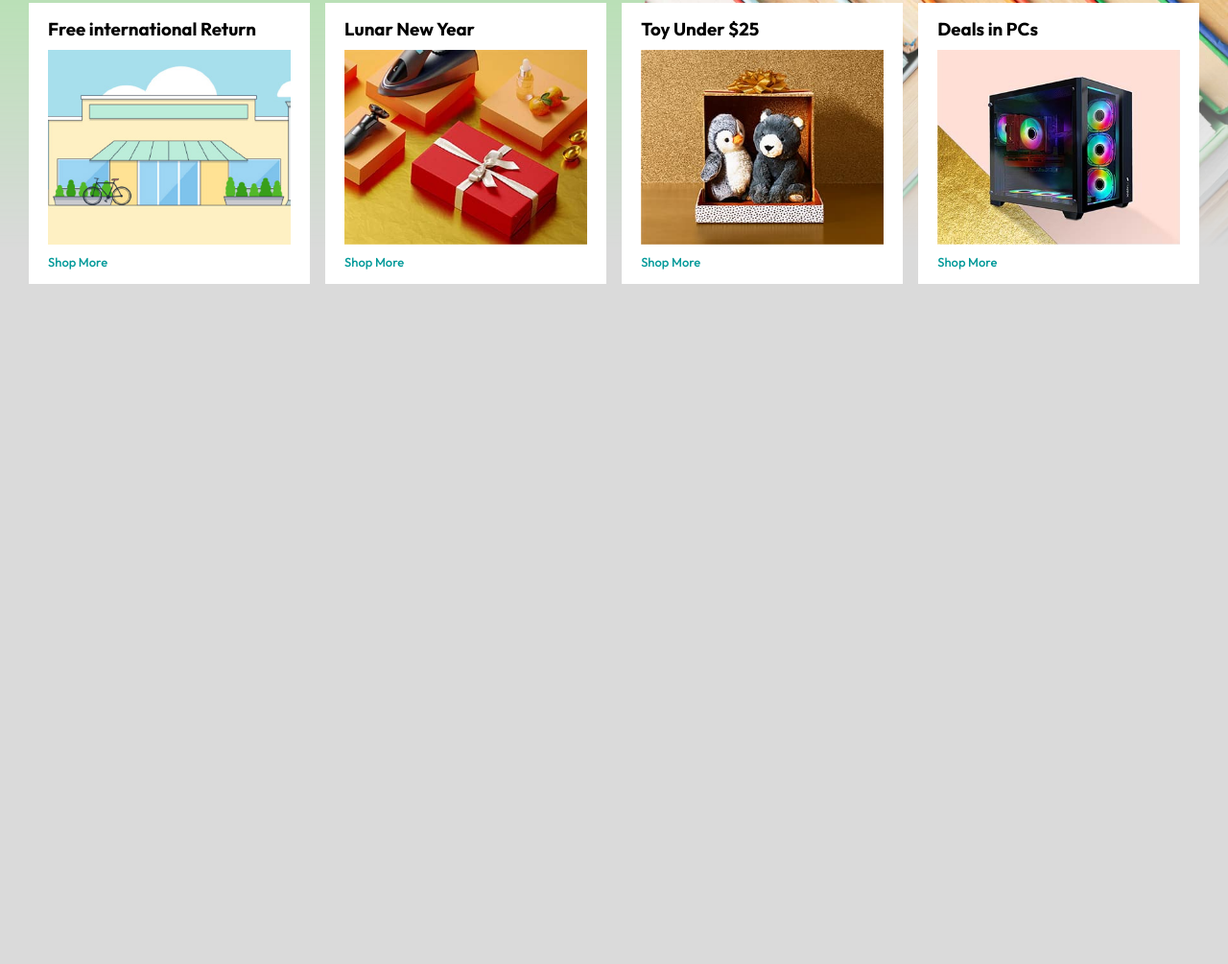
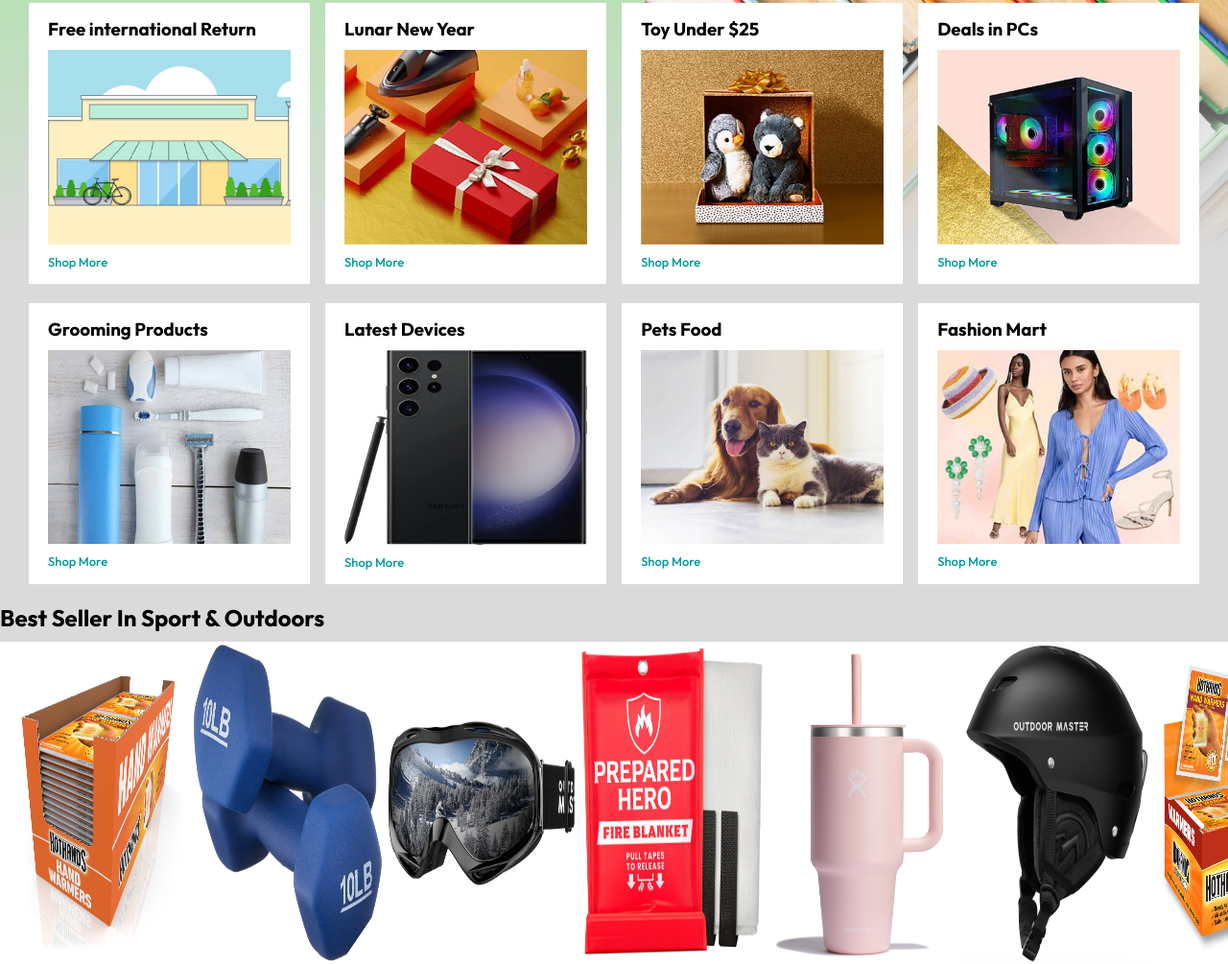
Before and after one commit to Learnwave/amazon_clone, a plain HTML site: page index.html in a window 1280 px wide. Shown: the part 355-1360 px from the top of the page at 96% size. Before the commit the page ends 800 px from the top, so only its background shows below. Drawn offline with Linux system fonts and the light colour scheme.

Commit message:
new feature added

```diff
--- a/index.html
+++ b/index.html
@@ -93,6 +93,45 @@
                 <a href="#"> Shop More</a>
             </div>
         </div>
+        <div class="box-row ">
+            <div class="box-col">
+                <h3>Grooming Products</h3>
+                <img src="./assets/box2-1.jpg" alt="">
+                <a href="#"> Shop More</a>
+            </div>
+            <div class="box-col">
+                <h3>Latest Devices</h3>
+                <img src="./assets/box2-2.jpg" alt="">
+                <a href="#"> Shop More</a>
+            </div>
+            <div class="box-col">
+                <h3>Pets Food</h3>
+                <img src="./assets/box2-3.jpg" alt="">
+                <a href="#"> Shop More</a>
+            </div>
+            <div class="box-col">
+                <h3>Fashion Mart</h3>
+                <img src="./assets/box2-4.jpg" alt="">
+                <a href="#"> Shop More</a>
+            </div>
+        </div>
+        <div class="product-slider">
+            <h2>Best Seller In Sport & Outdoors</h2>
+            <div class="products">
+                <img src="./assets/product1-1.jpg" alt="">
+                <img src="./assets/product1-2.jpg" alt="">
+                <img src="./assets/product1-3.jpg" alt="">
+                <img src="./assets/product1-4.jpg" alt="">
+                <img src="./assets/product1-5.jpg" alt="">
+                <img src="./assets/product1-6.jpg" alt="">
+                <img src="./assets/product1-7.jpg" alt="">
+                <img src="./assets/product1-8.jpg" alt="">
+                <img src="./assets/product1-9.jpg" alt="">
+                <img src="./assets/product1-10.jpg" alt="">
+            </div>
+        </div>
+
+
     <script src="./script.js"></script>
 </body>
 </html>
--- a/style.css
+++ b/style.css
@@ -154,3 +154,25 @@ nav{
 .header-box{
     margin-top: -20vw;
 }
+.products-slider{
+    background-color: #fff;
+    margin: 0 30px;
+    padding: 20px;
+    margin-bottom: 15px;
+
+}
+.products{
+    display: flex;
+    overflow: auto;
+    /* gap: 20px; */
+    margin-top: 10px;
+
+
+}
+.products img{
+    max-width: 200px;
+    max-height: 200;
+}
+.products-slider .products ::-webkit-scrollbar{
+    display: none;
+}
```
